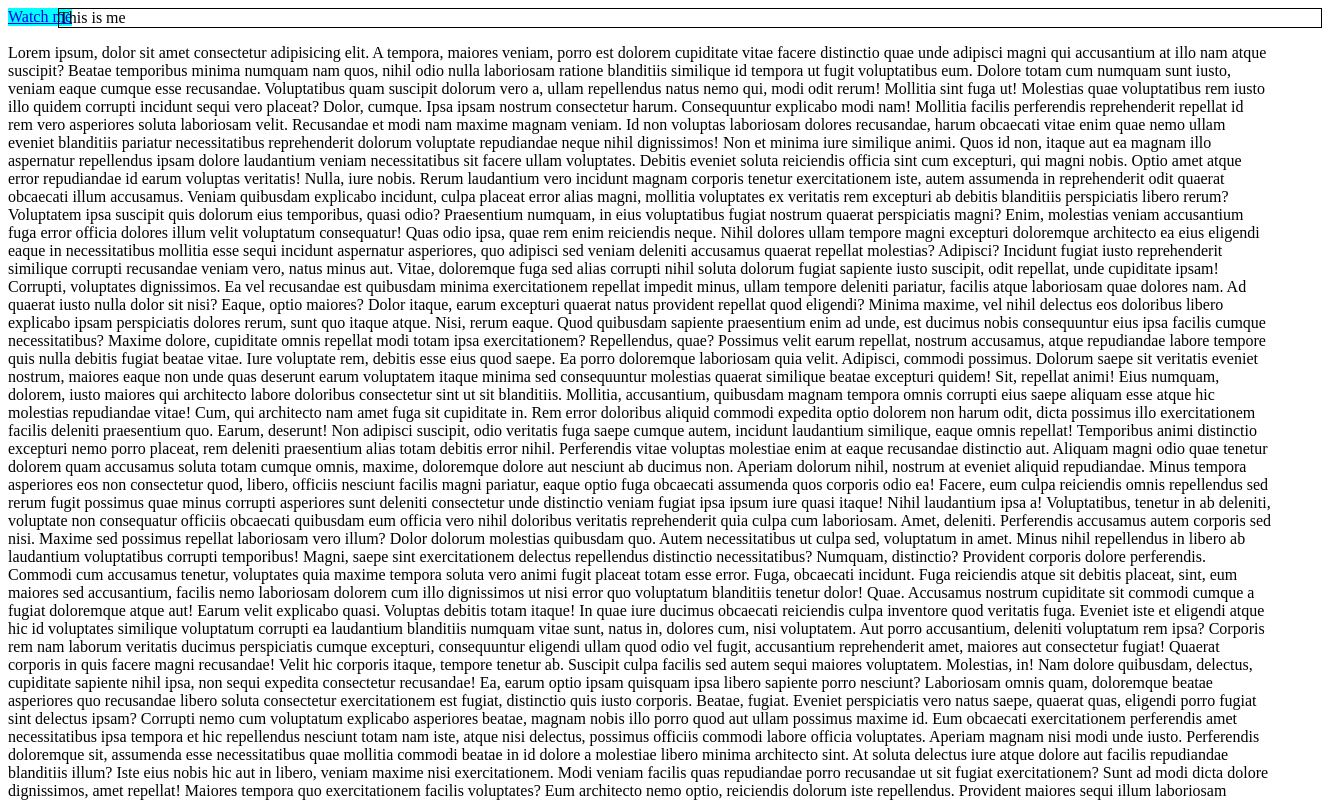
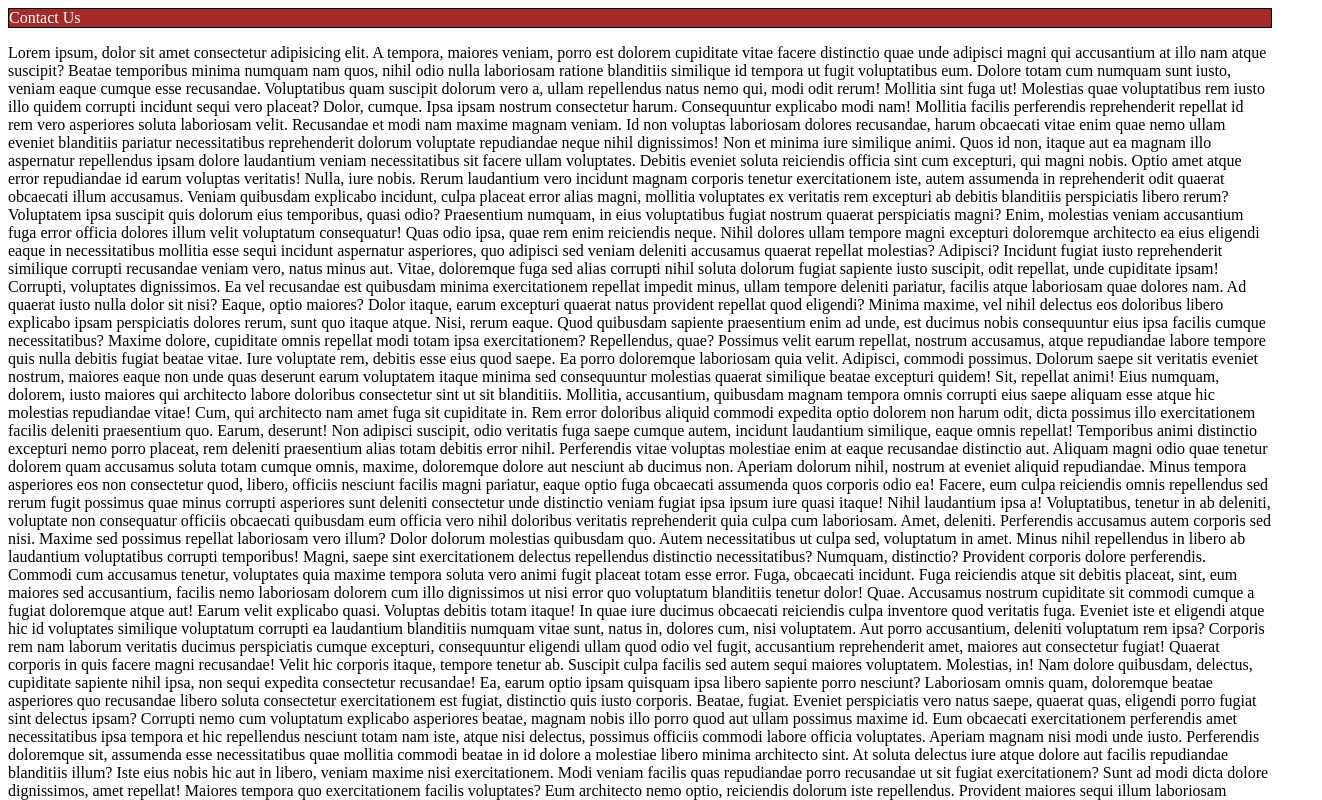
Before and after one commit to Eashan7/Web-dev-course, a plain HTML site: page CSS-Lesson-2/position.html in a window 1280 px wide. Shown: the top 800 px of the page, 1322 px wide, since content can reach past the window. Drawn offline with Linux system fonts and the light colour scheme.

Commit message:
css- added tranforms, updated position

```diff
--- a/CSS-Lesson-2/position.css
+++ b/CSS-Lesson-2/position.css
@@ -13,3 +13,11 @@
     the fixed content will always remain visible
     on the webpage */
 }
+div.divc {
+    border: 1px solid black;
+    background-color: brown;
+    color: white;
+    position: sticky;
+    top: 0px;
+    left: 20px;
+}
--- a/CSS-Lesson-2/position.html
+++ b/CSS-Lesson-2/position.html
@@ -8,8 +8,9 @@
     <link rel="stylesheet" href="position.css">
 </head>
 <body>
-    <div class="wrapper"><a href="https://thecodehelp.in" target="_blank">Watch me</a></div>
-    <div class="box">This is me</div>
+    <div class="divc">Contact Us</div>
+    <!-- <div class="wrapper"><a href="https://thecodehelp.in" target="_blank">Watch me</a></div>
+    <div class="box">This is me</div> -->
     <p>Lorem ipsum, dolor sit amet consectetur adipisicing elit. A tempora, maiores veniam, porro est dolorem cupiditate vitae facere distinctio quae unde adipisci magni qui accusantium at illo nam atque suscipit?
     Beatae temporibus minima numquam nam quos, nihil odio nulla laboriosam ratione blanditiis similique id tempora ut fugit voluptatibus eum. Dolore totam cum numquam sunt iusto, veniam eaque cumque esse recusandae.
     Voluptatibus quam suscipit dolorum vero a, ullam repellendus natus nemo qui, modi odit rerum! Mollitia sint fuga ut! Molestias quae voluptatibus rem iusto illo quidem corrupti incidunt sequi vero placeat?
```
Also changed, not shown: CSS-Lesson-2/transforms.css (added, +21 -0 lines), CSS-Lesson-2/transforms.html (added, +13 -0 lines).
